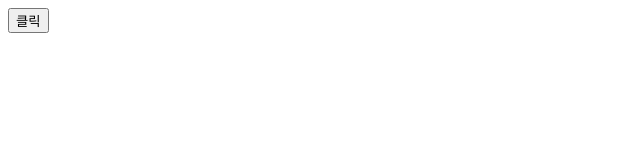
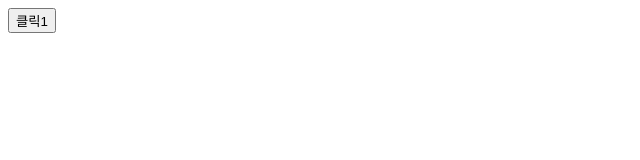
Before and after one commit to IT-magician/test, a plain HTML site: page aaa/index.html in a window 1280 px wide. Shown: the full height of the page, 0-640 px from the left. Drawn offline with nearby package versions, Linux system fonts and the light colour scheme.

Commit message:
Update index.html

```diff
--- a/aaa/index.html
+++ b/aaa/index.html
@@ -11,7 +11,7 @@
 </head>
 
 <body>
-    <input type="button" value="클릭" onclick="hello()">
+    <input type="button" value="클릭1" onclick="hello()">
 
     <script>
         function hello() {
```
